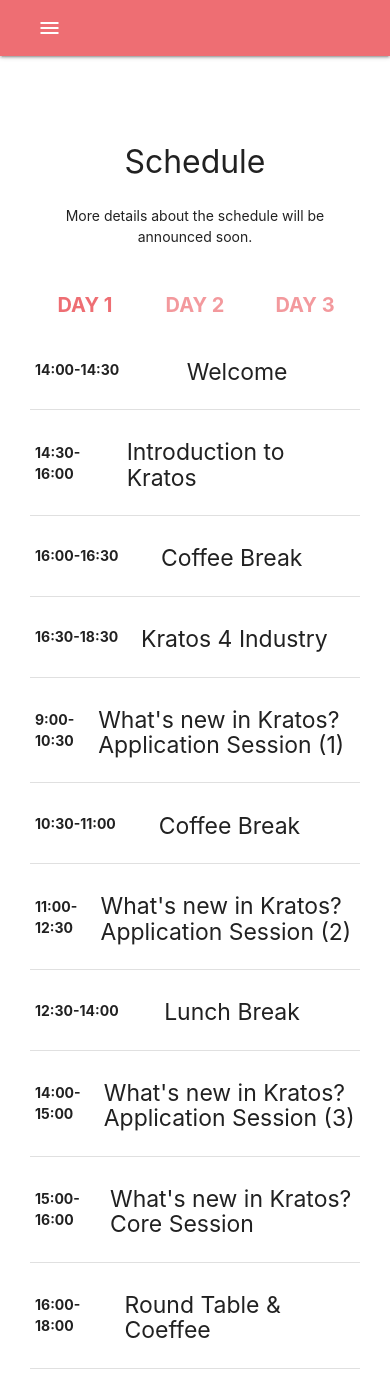
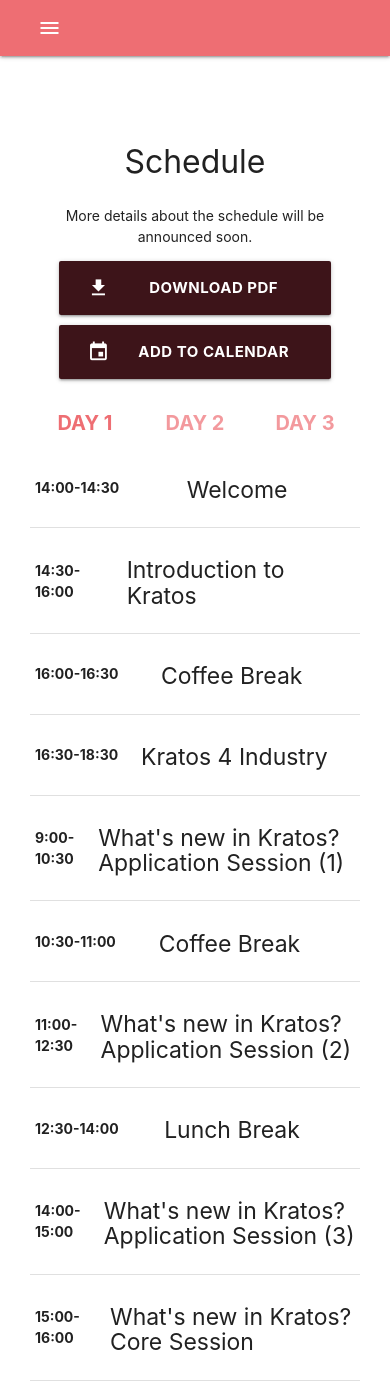
Before and after one commit to ncrescenzio/km2024, a Jekyll site: the page built from index.html, in a window 390 px wide and 1400 px high, scrolled down 1833 px. Built offline with Jekyll 4.4.1, drawn with Linux system fonts in a browser that asks for light colours; nearby versions of some CDN libraries.

Commit message:
add buttons schedule section

```diff
--- a/_includes/schedule.html
+++ b/_includes/schedule.html
@@ -8,15 +8,42 @@
             <p class="center-align">More details about the schedule will be announced soon.</p>
          </div>
          <div class="center-align">
-         <add-to-calendar-button
-               name="Kratos Multiphysics Workshop 2024"
-               subscribe
-               inline
-               icsFile="https://raw.githubusercontent.com/ncrescenzio/km2024/refs/heads/main/assets/meeting.ics"
-               options="'Apple','Google','iCal','Outlook.com'"
-               trigger="click"
-               lightMode="bodyScheme"
-               ></add-to-calendar-button>
+            <div class="col s10 offset-s1 m4 offset-m2 l3 offset-l3">
+               <a href="https://raw.githubusercontent.com/ncrescenzio/km2024/refs/heads/main/tex/info.pdf"
+                  class="btn-large" style="width: 100%; font-weight: bold; background-color: {{site.color.primary-dark}}">
+                  <i class="material-icons left">file_download</i>Download PDF
+               </a>
+            </div>
+            <div class="col s10 offset-s1 m4 l3 button-space" >
+               <a class="btn-large" id="my-default-button" style="width: 100%; font-weight: bold; background-color: {{site.color.primary-dark}}">
+                  <i class="material-icons left">event</i>Add to Calendar
+               </a>
+            </div>
+
+            <style>
+               /* For small screens (small devices) */
+               @media only screen and (max-width: 600px) {
+                  .button-space {
+                     margin-top: 10px; /* Adjust the value as needed */
+                  }
+               }
+            </style>
+
+            <script type="application/javascript">
+               const config = {
+                  name: "Kratos Multiphysics Workshop 2024",
+                  startDate: "2024-10-13",
+                  subscribe: true,
+                  icsFile:"https://raw.githubusercontent.com/ncrescenzio/km2024/refs/heads/main/assets/meeting.ics",
+                  options: ["Apple", "Google", "iCal", "Outlook.com"],
+                  timeZone: "America/Los_Angeles"
+               };
+               const button = document.getElementById('my-default-button');
+               if (button) {
+                  button.addEventListener('click', () => atcb_action(config, button));
+               }
+            </script>
+
          </div>
       </div>
 
```
